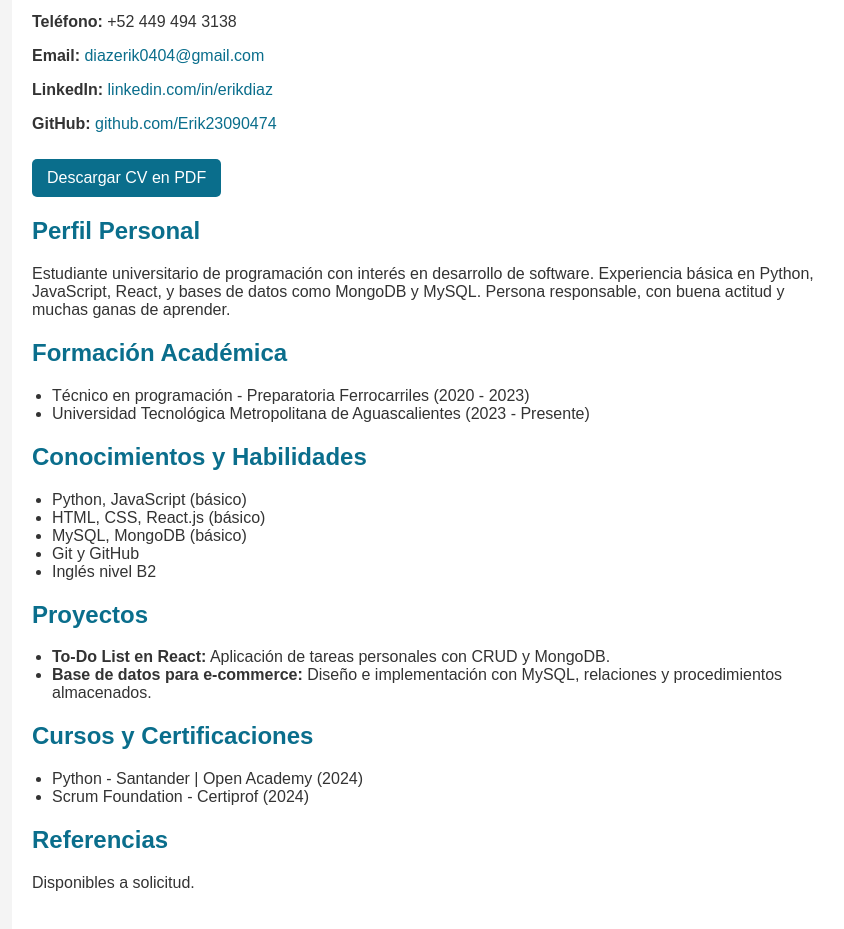
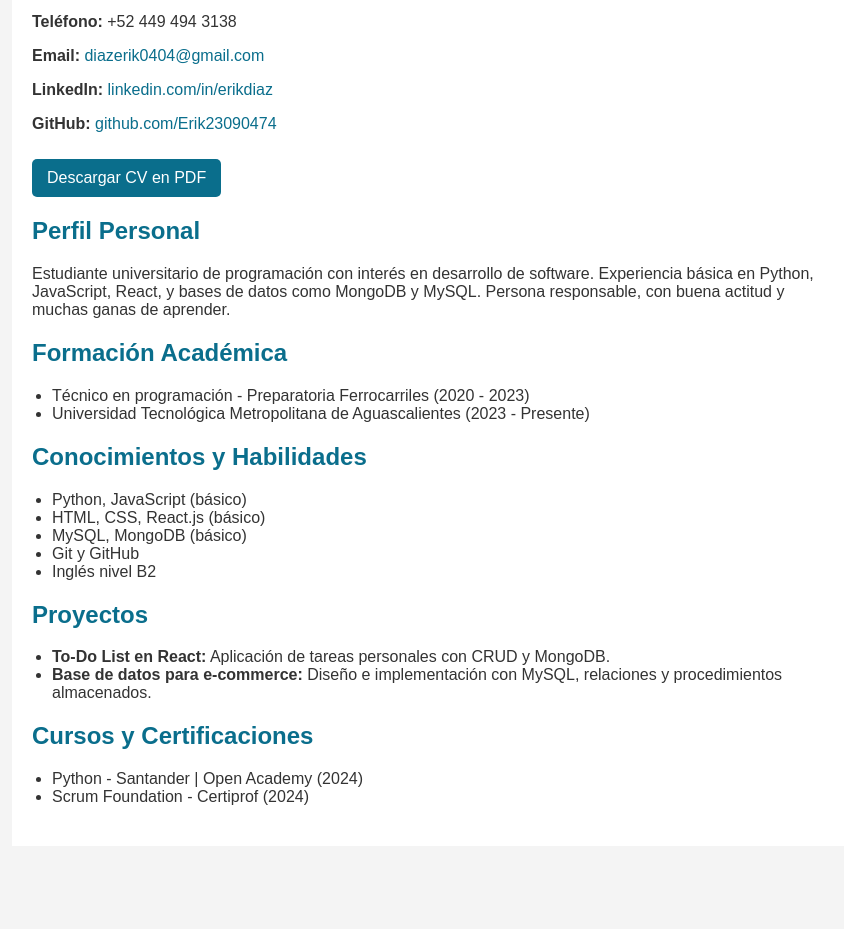
Before and after one commit to Erik23090474/portafolio_web, a plain HTML site: page index.html in a window 1280 px wide. Shown: the part 121-1050 px from the top of the page, without its empty margins (208-1052 px from the left). After the commit the page ends 967 px from the top, so only its background shows below. Drawn offline with Linux system fonts and the light colour scheme.

Commit message:
Update cv references

```diff
--- a/index.html
+++ b/index.html
@@ -96,10 +96,7 @@
       </ul>
     </div>
 
-    <div class="section">
-      <h2>Referencias</h2>
-      <p>Disponibles a solicitud.</p>
-    </div>
+
   </div>
 </body>
 </html>
```
